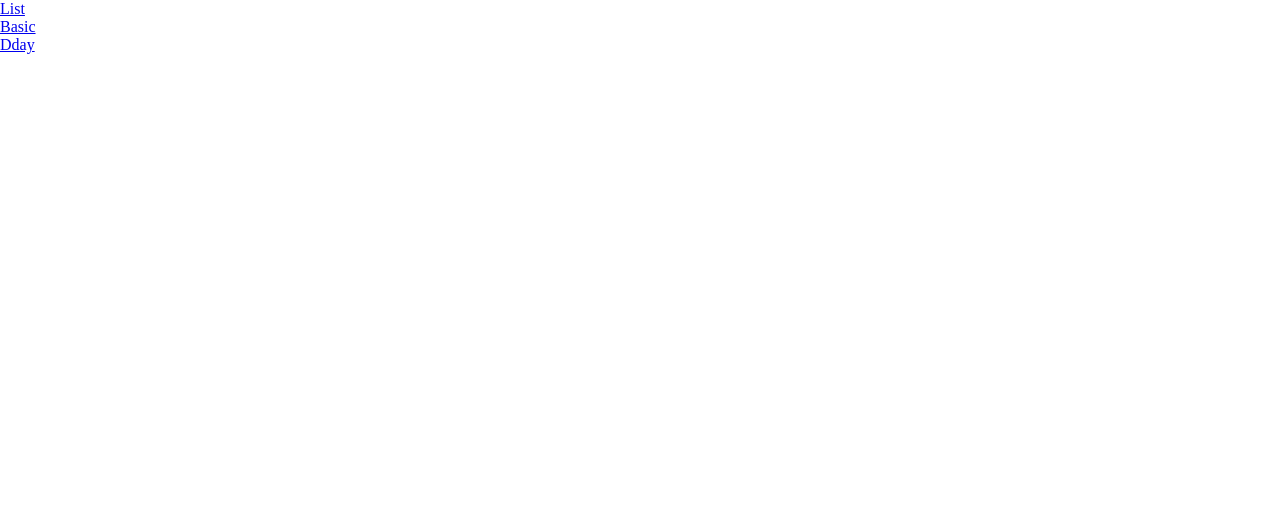
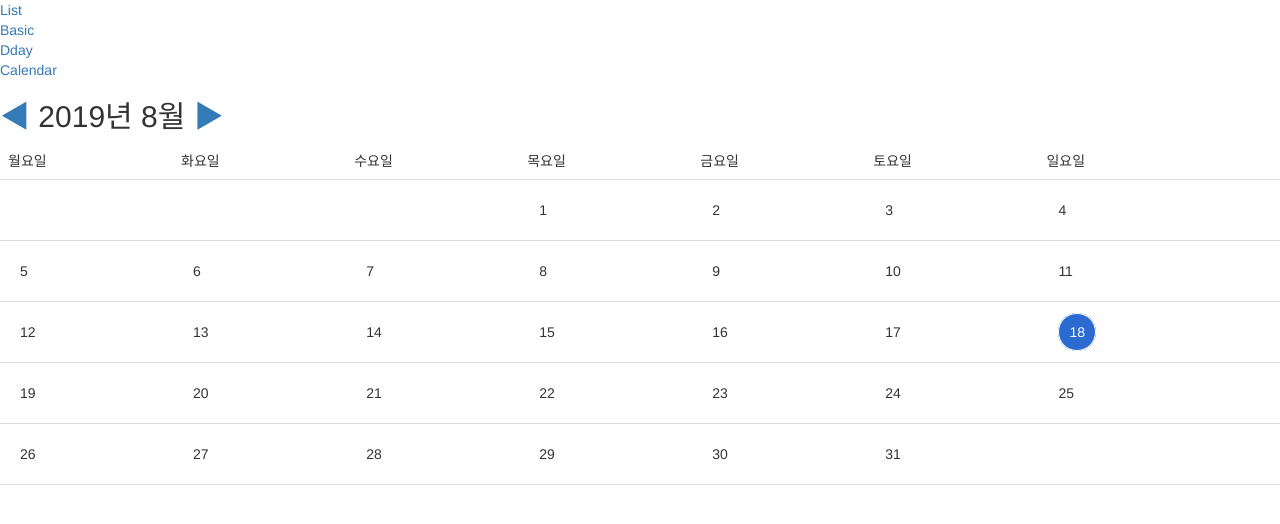
Before and after one commit to parkjihwanjay/ailo_practice, a Vue app: page /calendar in a window 1280 px wide. Shown: the top 524 px of the page. Built offline with nearby package versions, Linux system fonts and the light colour scheme.

Commit message:
캘린더 기능 추가

```diff
--- a/public/index.html
+++ b/public/index.html
@@ -8,6 +8,9 @@
     <title>ailo_practice</title>
     <link rel="stylesheet" href="https://fonts.googleapis.com/css?family=Roboto:100,300,400,500,700,900">
     <link rel="stylesheet" href="https://cdn.jsdelivr.net/npm/@mdi/font@latest/css/materialdesignicons.min.css">
+
+    <link rel="stylesheet" href="https://maxcdn.bootstrapcdn.com/bootstrap/3.3.2/css/bootstrap.min.css">
+    <link rel="stylesheet" href="https://maxcdn.bootstrapcdn.com/bootstrap/3.3.2/css/bootstrap-theme.min.css">
   </head>
   <body>
     <noscript>
--- /dev/null
+++ b/src/components/Calendar.vue
@@ -0,0 +1,210 @@
+
+<template>
+  <div class="calendar">
+    <h2>
+      <a href="#" v-on:click="onClickPrev(currentMonth)">◀</a>
+      {{currentYear}}년 {{currentMonth}}월
+      <a href="#" v-on:click="onClickNext(currentMonth)">▶</a>
+    </h2>
+    <table class="table table-hover">
+      <thead>
+        <tr>
+          <td v-for="(weekName, index) in weekNames" v-bind:key="index">{{weekName}}</td>
+        </tr>
+      </thead>
+      <tbody>
+        <tr v-for="(row, index) in currentCalendarMatrix" :key="index">
+          <td
+            v-for="(day, index2) in row"
+            :key="index2"
+            style="padding:20px;"
+            @click="plus(index, index2)"
+            :class="{ 'clicked' : day.status === 'clicked'}"
+          >
+            <span v-if="isToday(currentYear, currentMonth, day.day)" class="rounded">{{day.day}}</span>
+            <span v-else>{{day.day}}</span>
+            <div v-if="day.memo">{{day.memo}}</div>
+          </td>
+        </tr>
+      </tbody>
+    </table>
+
+    <div v-for="clicked_day in clicked_days" :key="clicked_day.day">
+      {{clicked_day.day}}일
+      <input type="text" placeholder="일정을 적으세요" v-model="clicked_day.memo" />
+    </div>
+  </div>
+</template>
+
+<script src="https://maxcdn.bootstrapcdn.com/bootstrap/3.3.2/js/bootstrap.min.js"></script>
+
+<script>
+export default {
+  name: "Calendar",
+  data() {
+    return {
+      weekNames: [
+        "월요일",
+        "화요일",
+        "수요일",
+        "목요일",
+        "금요일",
+        "토요일",
+        "일요일"
+      ],
+      rootYear: 1904,
+      rootDayOfWeekIndex: 4, // 2000년 1월 1일은 토요일
+      currentYear: new Date().getFullYear(),
+      currentMonth: new Date().getMonth() + 1,
+      currentDay: new Date().getDate(),
+      currentMonthStartWeekIndex: null,
+      currentCalendarMatrix: [],
+      endOfDay: null,
+      memoDatas: [],
+      clicked_days: []
+    };
+  },
+  mounted() {
+    this.init();
+  },
+  methods: {
+    init: function() {
+      this.currentMonthStartWeekIndex = this.getStartWeek(
+        this.currentYear,
+        this.currentMonth
+      );
+      this.endOfDay = this.getEndOfDay(this.currentYear, this.currentMonth);
+      this.initCalendar();
+    },
+    initCalendar: function() {
+      this.currentCalendarMatrix = [];
+      let day = 1;
+      for (let i = 0; i < 6; i++) {
+        let calendarRow = [];
+        for (let j = 0; j < 7; j++) {
+          if (i == 0 && j < this.currentMonthStartWeekIndex) {
+            calendarRow.push("");
+          } else if (day <= this.endOfDay) {
+            calendarRow.push({
+              day: day,
+              status: "not_click"
+            });
+            day++;
+          } else {
+            calendarRow.push("");
+          }
+        }
+        this.currentCalendarMatrix.push(calendarRow);
+      }
+    },
+    getEndOfDay: function(year, month) {
+      switch (month) {
+        case 1:
+        case 3:
+        case 5:
+        case 7:
+        case 8:
+        case 10:
+        case 12:
+          return 31;
+          break;
+        case 4:
+        case 6:
+        case 9:
+        case 11:
+          return 30;
+          break;
+        case 2:
+          if ((year % 4 == 0 && year % 100 != 0) || year % 400 == 0) {
+            return 29;
+          } else {
+            return 28;
+          }
+          break;
+        default:
+          console.log("unknown month " + month);
+          return 0;
+          break;
+      }
+    },
+    getStartWeek: function(targetYear, targetMonth) {
+      let year = this.rootYear;
+      let month = 1;
+      let sumOfDay = this.rootDayOfWeekIndex;
+      while (true) {
+        if (targetYear > year) {
+          for (let i = 0; i < 12; i++) {
+            sumOfDay += this.getEndOfDay(year, month + i);
+          }
+          year++;
+        } else if (targetYear == year) {
+          if (targetMonth > month) {
+            sumOfDay += this.getEndOfDay(year, month);
+            month++;
+          } else if (targetMonth == month) {
+            return sumOfDay % 7;
+          }
+        }
+      }
+    },
+    onClickPrev: function(month) {
+      month--;
+      if (month <= 0) {
+        this.currentMonth = 12;
+        this.currentYear -= 1;
+      } else {
+        this.currentMonth -= 1;
+      }
+      this.init();
+    },
+    onClickNext: function(month) {
+      month++;
+      if (month > 12) {
+        this.currentMonth = 1;
+        this.currentYear += 1;
+      } else {
+        this.currentMonth += 1;
+      }
+      this.init();
+    },
+    isToday: function(year, month, day) {
+      let date = new Date();
+      return (
+        year == date.getFullYear() &&
+        month == date.getMonth() + 1 &&
+        day == date.getDate()
+      );
+    },
+    plus: function(row, col) {
+      let current_status = this.currentCalendarMatrix[row][col].status;
+
+      if (current_status === "clicked") {
+        // current_status = "not_click";
+        this.currentCalendarMatrix[row][col].status = "not_click";
+        this.clicked_days.splice(
+          this.clicked_days.indexOf(this.currentCalendarMatrix[row][col]),
+          1
+        );
+      } else {
+        // current_status = "clicked";
+        this.currentCalendarMatrix[row][col].status = "clicked";
+        this.clicked_days.push(this.currentCalendarMatrix[row][col]);
+      }
+    }
+  }
+};
+</script>
+
+<style type="text/css">
+.rounded {
+  -moz-border-radius: 20px 20px 20px 20px;
+  border-radius: 20px 20px 20px 20px;
+  border: solid 1px #ffffff;
+  background-color: #2b6bd1;
+  padding: 10px;
+  color: #ffffff;
+}
+.clicked {
+  background-color: red;
+}
+</style>
--- a/src/components/Dday.vue
+++ b/src/components/Dday.vue
@@ -19,7 +19,7 @@ export default {
     start_date: function(start_date) {
       //   console.log(start_date);
       let Dday = 0;
-
+      start_date = new Date(start_date);
       if (start_date < this.today) {
         Dday = this.getDday(start_date, this.today);
         this.Dday = "-" + Dday;
--- a/src/components/List.vue
+++ b/src/components/List.vue
@@ -1,14 +1,19 @@
 <template>
   <div class="list_box">
-    <div class="list" v-for="(list, index) in lists" :key="index">
-      <div @dblclick="click(index)" :class="{'clickon' : list.status === 'clickon'}">{{index}}</div>
+    <div class="list" v-for="(list, Bindex) in lists" :key="Bindex">
+      <div class="list flex" v-for="(block, Sindex) in list" :key="(Bindex, Sindex)">
+        <div
+          @dblclick="click(Bindex, Sindex)"
+          :class="{'clickon' : lists[Bindex][Sindex].status === 'clickon'}"
+        >{{Bindex}}</div>
         <input type="text" v-if="list.status === 'clickon' " v-model="list.memo" />
         <img
-        @click="trash(index)"
+          @click="trash(Bindex, Sindex)"
           class="trash_img"
           v-if="list.status === 'clickon'"
           src="https://www.flaticon.com/premium-icon/icons/svg/484/484662.svg"
         />
+      </div>
     </div>
   </div>
 </template>
@@ -23,24 +28,30 @@ export default {
   },
   created: function() {
     for (let i = 0; i < 24; i++) {
-      this.lists.push({ status: "not_click" });
+      this.lists[i] = new Array();
+      for (let y = 0; y < 10; y++) {
+        this.lists[i].push({ status: "not_click" });
       }
+    }
+
     // console.log(this.lists);
   },
   methods: {
-    click: function(index) {
-      if (this.lists[index].status === "not_click") {
-        this.lists[index].status = "clickon";
+    click: function(Bindex, Sindex) {
+      console.log("전달됨");
+      if (this.lists[Bindex][Sindex].status === "not_click") {
+        this.lists[Bindex][Sindex].status = "clickon";
       } else {
-        this.lists[index].status = "not_click";
+        this.lists[Bindex][Sindex].status = "not_click";
       }
 
-      if (this.lists[index].memo !== "") this.lists[index].memo = "";
+      if (this.lists[Bindex][Sindex].memo !== "")
+        this.lists[Bindex][Sindex].memo = "";
       // console.log(this.lists[index]);
     },
-    trash: function(index) {
-      this.lists[index].status = "not_click";
-      this.lists[index].memo = "";
+    trash: function(Bindex, Sindex) {
+      this.lists[Bindex][Sindex].status = "not_click";
+      this.lists[Bindex][Sindex].memo = "";
     }
   }
 };
@@ -62,4 +73,7 @@ export default {
 .trash_img {
   width: 4%;
 }
+.flex {
+  display: flex;
+}
 </style>
--- a/src/router.js
+++ b/src/router.js
@@ -6,6 +6,7 @@ import Home from "./views/Home.vue";
 import List from "./components/List.vue";
 import Basic from "./components/Basic.vue";
 import Dday from "./components/Dday.vue";
+import Calendar from "./components/Calendar.vue";
 
 Vue.use(Router);
 
@@ -19,18 +20,23 @@ export default new Router({
         },
         {
             path: "/list",
-            name: "list",
+            name: "List",
             component: List
         },
         {
             path: "/basic",
-            name: "basic",
+            name: "Basic",
             component: Basic
         },
         {
             path: "/Dday",
             name: "Dday",
             component: Dday
+        },
+        {
+            path: "/calendar",
+            name: "Calendar",
+            component: Calendar
         }
     ]
 });
--- a/src/views/Home.vue
+++ b/src/views/Home.vue
@@ -10,6 +10,9 @@
       <li>
         <router-link to="Dday">Dday</router-link>
       </li>
+      <li>
+        <router-link to="Calendar">Calendar</router-link>
+      </li>
     </ul>
 
     <router-view></router-view>
@@ -19,12 +22,15 @@
 <script>
 import List from "../components/List";
 import Basic from "../components/Basic";
-import Dday from "../components/Dday"
+import Dday from "../components/Dday";
+import Calendar from "../components/Calendar";
 
 export default {
   components: {
     List,
-    Basic
+    Basic,
+    Dday,
+    Calendar
   }
 };
 </script>
```
Lines whose indentation alone changed are shown as unchanged.
